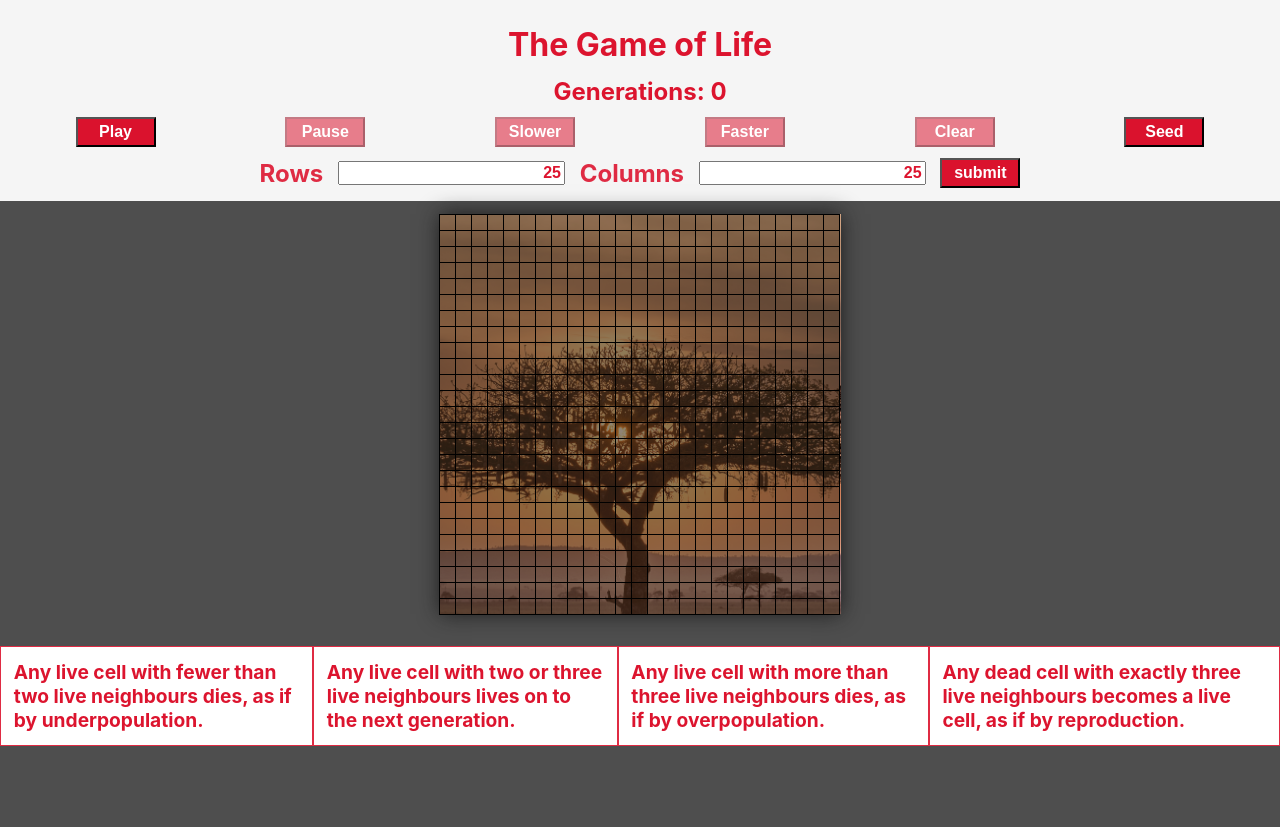
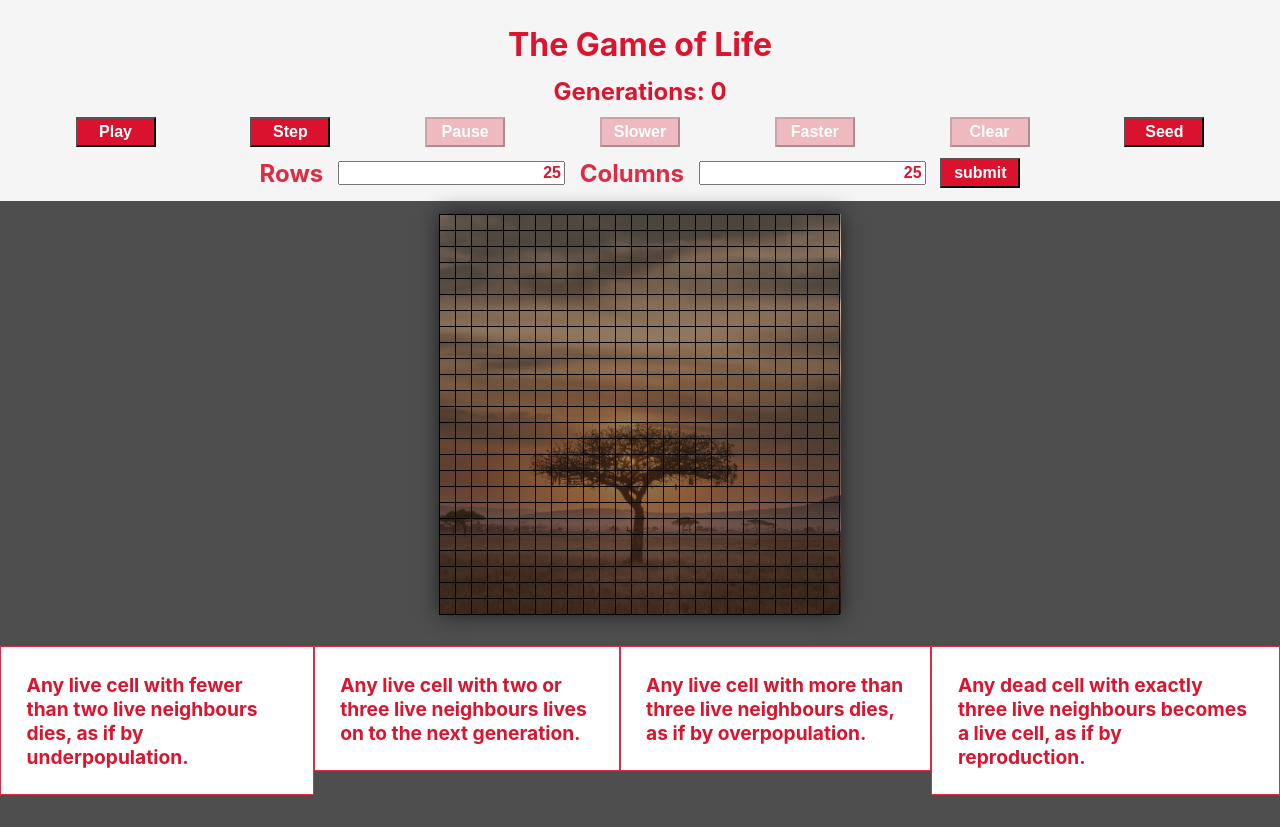
Before and after one commit to FreedomWriter/conways-gol, a React (Create React App) app: page / in a window 1280 px wide. Before the commit the page ends 800 px from the top, so only its background shows below. Built offline with nearby package versions, Linux system fonts and the light colour scheme.

Commit message:
changed naming convention for getGen function

```diff
--- a/src/App.js
+++ b/src/App.js
@@ -24,7 +24,6 @@
   }
 
   handleSelectBox = (row, col) => {
-    // e.preventDefault();
     let gridCopy = JSON.parse(JSON.stringify(this.state.fullGrid));
     gridCopy[row][col] = !gridCopy[row][col];
     this.setState({
@@ -62,7 +61,7 @@
 
   handlePlay = () => {
     clearInterval(this.intervalId);
-    this.intervalId = setInterval(this.play, this.speed);
+    this.intervalId = setInterval(this.getGen, this.speed);
   };
 
   handlePause = () => {
@@ -114,7 +113,7 @@
     console.log(this.state);
   };
 
-  play = () => {
+  getGen = () => {
     let curGrid = this.state.fullGrid;
     let newGrid = JSON.parse(JSON.stringify(this.state.fullGrid));
 
@@ -165,6 +164,7 @@
             isPlaying={this.state.isPlaying}
             userRows={this.state.userRows}
             userCols={this.state.userCols}
+            getGen={this.getGen}
           />
         </header>
         <Grid
--- a/src/componenets/Buttons/Button.component.js
+++ b/src/componenets/Buttons/Button.component.js
@@ -12,11 +12,13 @@
   isPlaying,
   userRows,
   userCols,
+  getGen,
 }) {
   return (
     <div className="container">
       <div className="button-container">
         <button onClick={handlePlay}>Play</button>
+        <button onClick={getGen}>Step</button>
         <button onClick={handlePause} disabled={!isPlaying}>
           Pause
         </button>
--- a/src/index.css
+++ b/src/index.css
@@ -79,7 +79,7 @@
 .rules p {
   border: 1px solid rgba(218, 7, 35, 0.85);
   font-size: 1.2em;
-  padding: 1%;
+  padding: 2%;
   /* background-color: rgba(20, 65, 20, 0.95); */
 
   background-color: #fff;
@@ -110,7 +110,7 @@
 
 button:disabled,
 button[disabled] {
-  background: rgba(218, 7, 35, 0.5);
+  background: rgba(218, 7, 35, 0.25);
 }
 
 form {
```
